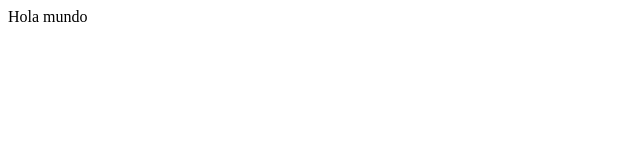
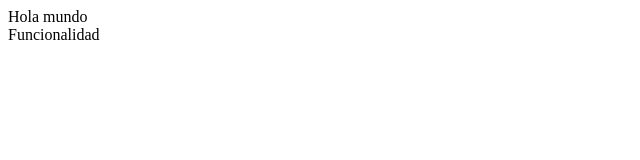
Before and after one commit to jams797/cursogit, a plain HTML site: page index.html in a window 1280 px wide. Shown: the full height of the page, 0-640 px from the left. Drawn offline with Linux system fonts and the light colour scheme.

Commit message:
mejora modificando

```diff
--- a/index.html
+++ b/index.html
@@ -7,5 +7,6 @@
 </head>
 <body>
     Hola mundo
+    <div>Funcionalidad</div>
 </body>
 </html>
```
